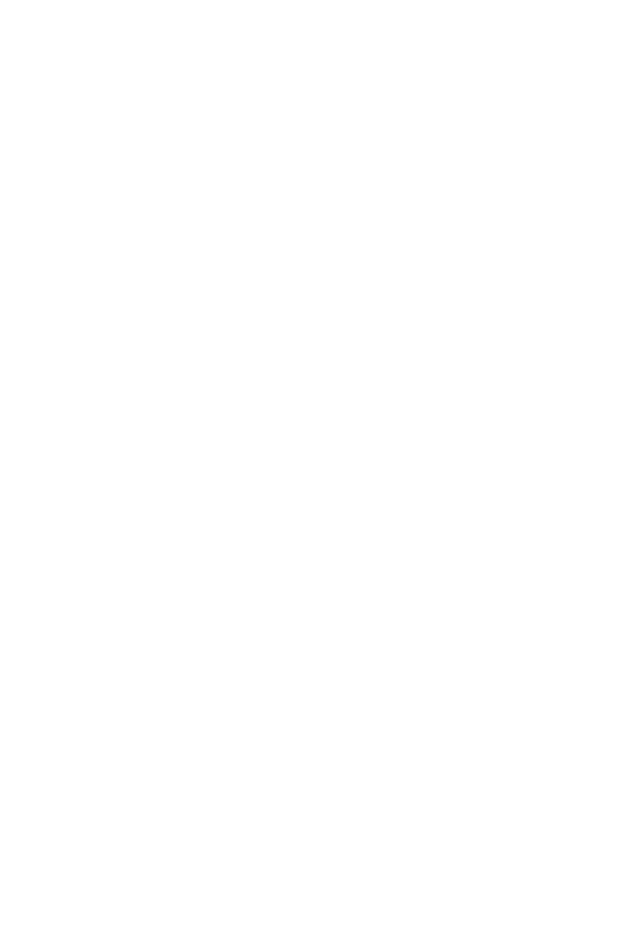
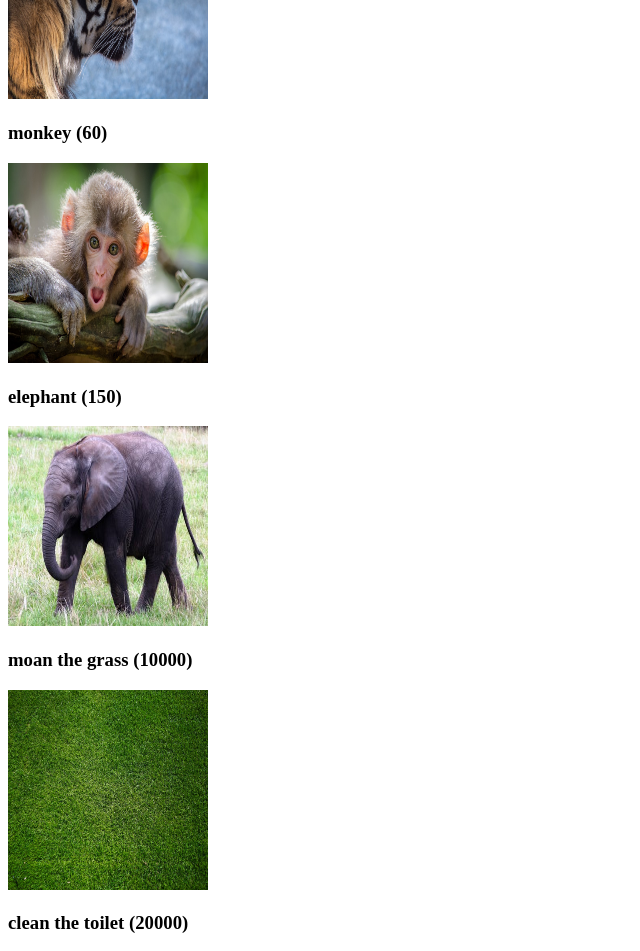
Before and after one commit to Gust86/https-github.com-Gust86-C-Users-Gust-Desktop-gust_code-ZooGame, an Angular app in the folder zoogame2/: page / in a window 1280 px wide. Shown: the part 160-1111 px from the top of the page, without its empty margins (0-640 px from the left). Before the commit the page ends 800 px from the top, so only its background shows below. Built offline with nearby package versions, Linux system fonts and the light colour scheme.

Commit message:
feat(animal,chore,zookeeper): add and display components animal and chore

```diff
--- /dev/null
+++ b/zoogame2/src/app/animal-list.ts
@@ -0,0 +1,25 @@
+import { Animal } from './models/animal';
+
+export const animals: Animal[] = [
+    {
+        name: 'tiger',
+        sound: '',
+        image: './assets/tiger.jfif',
+        stamina: 100,
+        staminaDecay: 2000
+    },
+    {
+        name: 'monkey',
+        sound: '',
+        image: './assets/monkey.jfif',
+        stamina: 60,
+        staminaDecay: 2000
+    },
+    {
+        name: 'elephant',
+        sound: '',
+        image: './assets/elephant.jpeg',
+        stamina: 150,
+        staminaDecay: 2000
+    }
+]
--- /dev/null
+++ b/zoogame2/src/app/animal/animal.component.html
@@ -0,0 +1,4 @@
+<h3>
+   {{name}} ({{stamina}})
+</h3>
+<img src={{image}} height="200" width="200">
--- /dev/null
+++ b/zoogame2/src/app/animal/animal.component.ts
@@ -0,0 +1,20 @@
+import { Component, OnInit, Input } from '@angular/core';
+
+@Component({
+  selector: 'app-animal',
+  templateUrl: './animal.component.html',
+  styleUrls: ['./animal.component.css']
+})
+export class AnimalComponent implements OnInit {
+  @Input() name: string;
+  @Input() sound: string;
+  @Input() image: string;
+  @Input() stamina: number;
+  @Input() staminaDecay: number;
+
+  constructor() { }
+
+  ngOnInit() {
+  }
+
+}
--- a/zoogame2/src/app/app.module.ts
+++ b/zoogame2/src/app/app.module.ts
@@ -4,11 +4,15 @@
 import { AppRoutingModule } from './app-routing.module';
 import { AppComponent } from './app.component';
 import { ZookeeperComponent } from './zookeeper/zookeeper.component';
+import { AnimalComponent } from './animal/animal.component';
+import { ChoreComponent } from './chore/chore.component';
 
 @NgModule({
   declarations: [
     AppComponent,
-    ZookeeperComponent
+    ZookeeperComponent,
+    AnimalComponent,
+    ChoreComponent
   ],
   imports: [
     BrowserModule,
--- /dev/null
+++ b/zoogame2/src/app/chore-list.ts
@@ -0,0 +1,22 @@
+import { Chore } from './models/chore';
+
+export const chores: Chore[] = [
+    {
+        name: 'moan the grass',
+        image: '../assets/grass.jfif',
+        completionTime: 10000,
+        complete: false
+    },
+    {
+        name: 'clean the toilet',
+        image: '../assets/toilet.jpg',
+        completionTime: 20000,
+        complete: false
+    },
+    {
+        name: 'clean the cage',
+        image: '../assets/zoocage.jpg',
+        completionTime: 10000,
+        complete: false
+    }
+]
--- /dev/null
+++ b/zoogame2/src/app/chore/chore.component.html
@@ -0,0 +1,4 @@
+<h3>
+    {{name}} ({{completionTime}})
+</h3>
+<img src={{image}} height='200' width='200'>
--- /dev/null
+++ b/zoogame2/src/app/chore/chore.component.ts
@@ -0,0 +1,19 @@
+import { Component, OnInit, Input } from '@angular/core';
+
+@Component({
+  selector: 'app-chore',
+  templateUrl: './chore.component.html',
+  styleUrls: ['./chore.component.css']
+})
+export class ChoreComponent implements OnInit {
+  @Input() name: string;
+  @Input() image: string;
+  @Input() completionTime: number;
+  @Input() complete: boolean;
+
+  constructor() { }
+
+  ngOnInit() {
+  }
+
+}
--- a/zoogame2/src/app/zookeeper/zookeeper.component.html
+++ b/zoogame2/src/app/zookeeper/zookeeper.component.html
@@ -0,0 +1,19 @@
+
+<div *ngFor="let animal of animalList">
+    <app-animal
+        [name]="animal.name"
+        [stamina]="animal.stamina"
+        [image]="animal.image"
+        [sound]="animal.sound"
+        [staminaDecay]="animal.staminaDecay"
+    ></app-animal>
+</div>
+
+<div *ngFor="let chore of choreList">
+    <app-chore
+      [name]="chore.name"
+      [image]="chore.image"
+      [completionTime]="chore.completionTime"
+      [complete]="chore.complete"
+    ></app-chore>
+</div>
--- a/zoogame2/src/app/zookeeper/zookeeper.component.ts
+++ b/zoogame2/src/app/zookeeper/zookeeper.component.ts
@@ -1,6 +1,8 @@
 import { Component, OnInit } from '@angular/core';
 import { Animal } from '../models/animal';
 import { Chore } from '../models/chore';
+import { animals } from '../animal-list';
+import { chores } from '../chore-list';
 
 @Component({
   selector: 'app-zookeeper',
@@ -8,8 +10,8 @@
   styleUrls: ['./zookeeper.component.css']
 })
 export class ZookeeperComponent implements OnInit {
-  animalList: Animal[];
-  choreList: Chore[];
+  animalList: Animal[] = animals;
+  choreList: Chore[] = chores;
 
   constructor() { }
 
```
Also changed, not shown: zoogame2/src/app/animal/animal.component.css (added), zoogame2/src/app/chore/chore.component.css (added).
